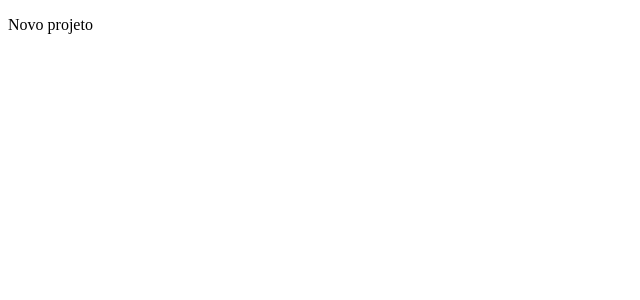
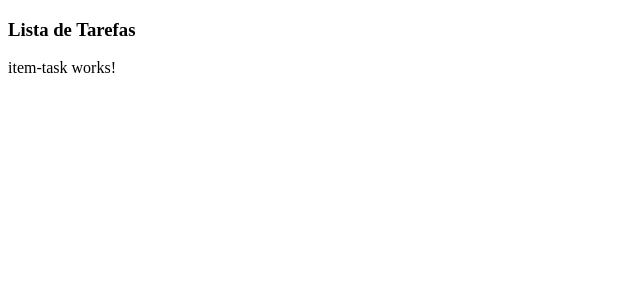
Before and after one commit to renanamr/Front-end-angular, an Angular app in the folder list_task/: page / in a window 1280 px wide. Shown: the top 300 px of the page, without its empty margins (0-640 px from the left). Built offline with nearby package versions, Linux system fonts and the light colour scheme.

Commit message:
Orgainzação para introzir os conceitos

```diff
--- a/list_task/src/app/app.component.html
+++ b/list_task/src/app/app.component.html
@@ -1 +1,7 @@
-<p>Novo projeto</p>
+<div>
+    <div>
+        <h3>Lista de Tarefas</h3>
+    </div>
+
+    <app-item-task></app-item-task>
+</div>
--- a/list_task/src/app/app.component.ts
+++ b/list_task/src/app/app.component.ts
@@ -1,9 +1,10 @@
 import { Component } from '@angular/core';
+import { ItemTaskComponent } from "./item-task/item-task.component";
 
 @Component({
   selector: 'app-root',
   standalone: true,
-  imports: [],
+  imports: [ItemTaskComponent],
   templateUrl: './app.component.html',
   styleUrl: './app.component.css'
 })
--- a/list_task/src/app/item-task/item-task.component.ts
+++ b/list_task/src/app/item-task/item-task.component.ts
@@ -1,4 +1,5 @@
 import { Component } from '@angular/core';
+import { Task } from '../../models/task';
 
 @Component({
   selector: 'app-item-task',
@@ -8,5 +9,9 @@ import { Component } from '@angular/core';
   styleUrl: './item-task.component.css'
 })
 export class ItemTaskComponent {
+  task = new Task({name: "Renan", isCompleted: true});
 
+  changeStatusTask() {
+    this.task.isCompleted = !this.task.isCompleted;
+  }
 }
--- /dev/null
+++ b/list_task/src/models/task.ts
@@ -0,0 +1,14 @@
+export class Task {
+    name: string;
+    isCompleted: boolean;
+
+    constructor(task : ITask) {
+      this.name = task.name;
+      this.isCompleted = task.isCompleted;
+    }
+}
+
+interface ITask{
+    name: string;
+    isCompleted: boolean;
+}
```
Also changed, not shown: 1 other file (tests, documents, lock files or other folders).
